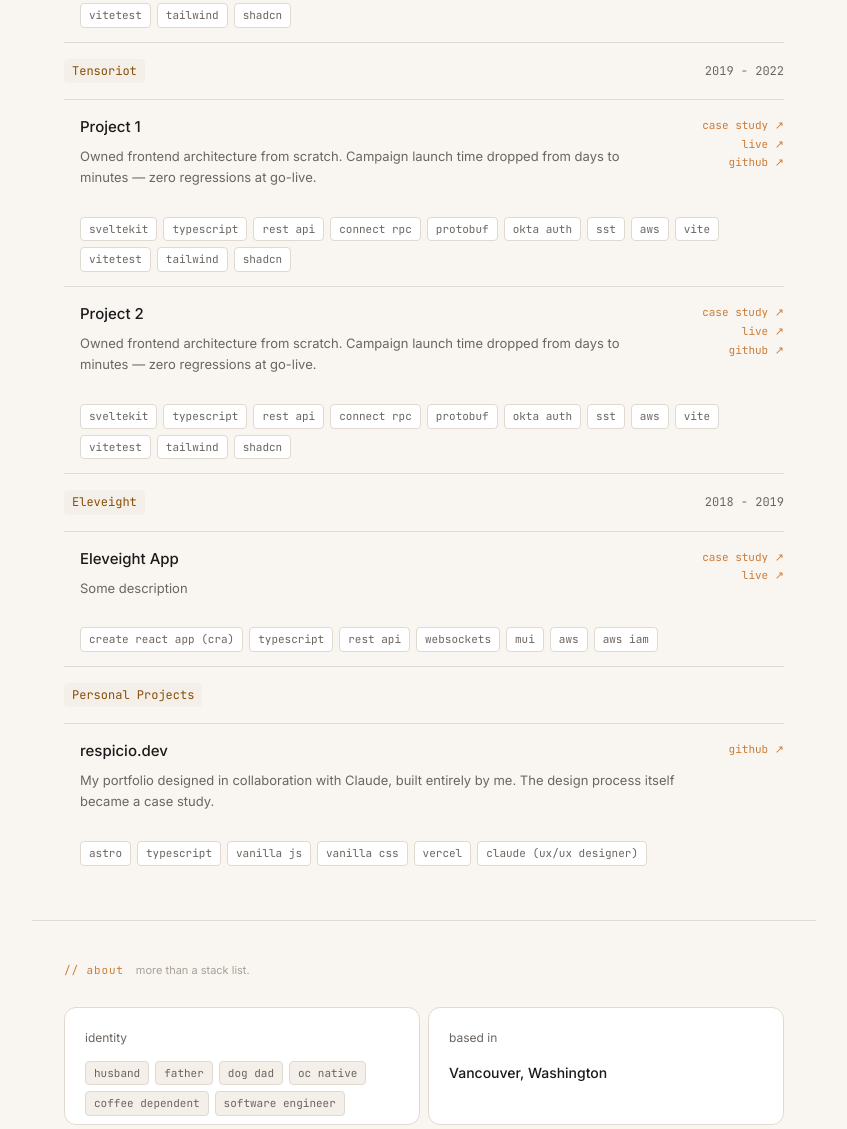
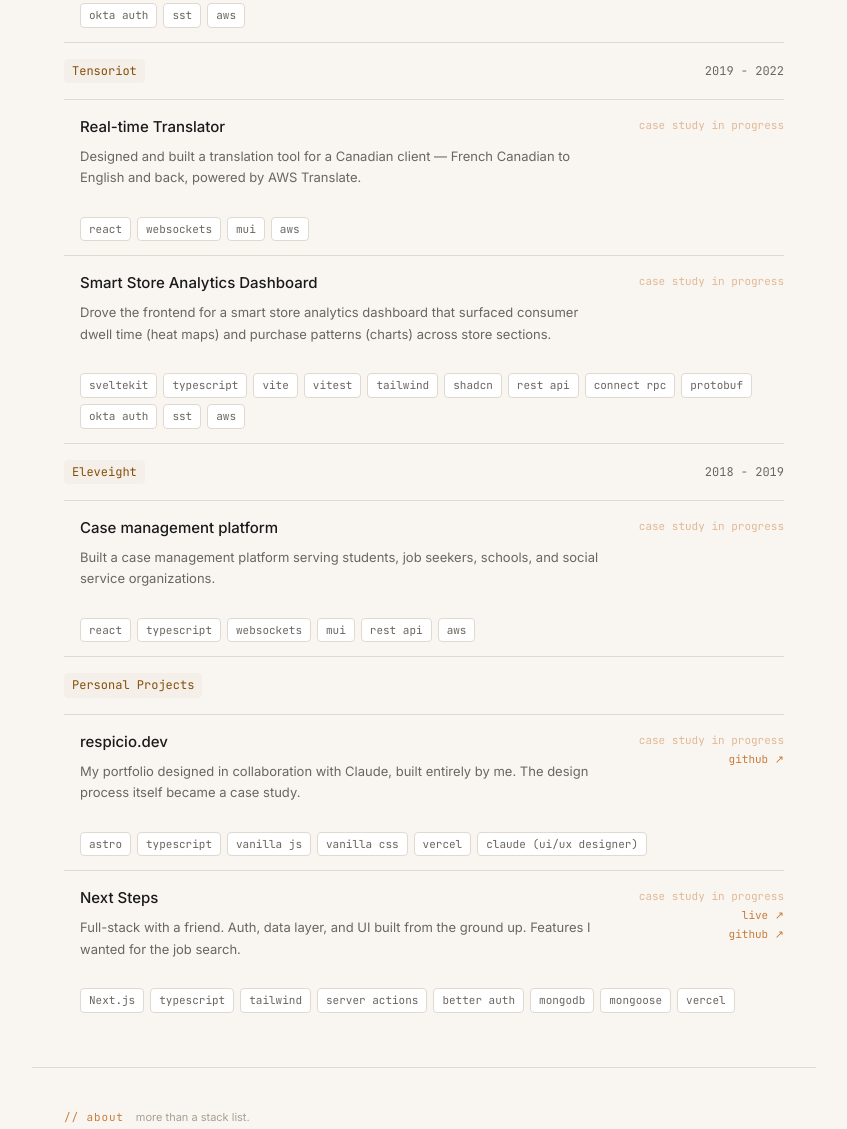
Before and after one commit to respici0/portfolio, an Astro site: page / in a window 1280 px wide. Shown: the part 683-1812 px from the top of the page, without its empty margins (216-1063 px from the left). Built offline with nearby package versions, Linux system fonts and the light colour scheme; Astro itself is replaced by a stand-in of ours.

Commit message:
added my selected work

```diff
--- a/src/components/SelectedWork.astro
+++ b/src/components/SelectedWork.astro
@@ -6,7 +6,7 @@ type Project = {
   title: string;
   description: string;
   links: {
-    type: "case study" | "live" | "github";
+    type: "case study" | "case study in progress" | "live" | "github";
     url?: string;
   }[];
   tech: string[];
@@ -26,33 +26,25 @@ const projects: Projects[] = [
       {
         title: "Campaign Management Dashboard",
         description:
-          "Owned frontend architecture from scratch. Campaign launch time dropped from days to minutes — zero regressions at go-live.",
+          "Owned frontend architecture from scratch. Turned a multi-department campaign setup into a self-service workflow which dropped launch times from days to minutes.",
         links: [
           {
-            type: "case study",
-          },
-          {
-            type: "live",
-            url: "flkdsajf",
-          },
-          {
-            type: "github",
-            url: "lfskjfklsdjkf",
+            type: "case study in progress",
           },
         ],
         tech: [
           "sveltekit",
           "typescript",
+          "vite",
+          "vitest",
+          "tailwind",
+          "shadcn",
           "rest api",
           "connect rpc",
           "protobuf",
           "okta auth",
           "sst",
           "aws",
-          "vite",
-          "vitetest",
-          "tailwind",
-          "shadcn",
         ],
       },
     ],
@@ -62,67 +54,38 @@ const projects: Projects[] = [
     year: "2019 - 2022",
     projects: [
       {
-        title: "Project 1",
+        title: "Real-time Translator",
         description:
-          "Owned frontend architecture from scratch. Campaign launch time dropped from days to minutes — zero regressions at go-live.",
+          "Designed and built a translation tool for a Canadian client — French Canadian to English and back, powered by AWS Translate.",
         links: [
           {
-            type: "case study",
+            type: "case study in progress",
           },
+        ],
+        tech: ["react", "websockets", "mui", "aws"],
+      },
+      {
+        title: "Smart Store Analytics Dashboard",
+        description:
+          "Drove the frontend for a smart store analytics dashboard that surfaced consumer dwell time (heat maps) and purchase patterns (charts) across store sections.",
+        links: [
           {
-            type: "live",
-            url: "flkdsajf",
-          },
-          {
-            type: "github",
-            url: "lfskjfklsdjkf",
+            type: "case study in progress",
           },
         ],
         tech: [
           "sveltekit",
           "typescript",
+          "vite",
+          "vitest",
+          "tailwind",
+          "shadcn",
           "rest api",
           "connect rpc",
           "protobuf",
           "okta auth",
           "sst",
           "aws",
-          "vite",
-          "vitetest",
-          "tailwind",
-          "shadcn",
-        ],
-      },
-      {
-        title: "Project 2",
-        description:
-          "Owned frontend architecture from scratch. Campaign launch time dropped from days to minutes — zero regressions at go-live.",
-        links: [
-          {
-            type: "case study",
-          },
-          {
-            type: "live",
-            url: "flkdsajf",
-          },
-          {
-            type: "github",
-            url: "lfskjfklsdjkf",
-          },
-        ],
-        tech: [
-          "sveltekit",
-          "typescript",
-          "rest api",
-          "connect rpc",
-          "protobuf",
-          "okta auth",
-          "sst",
-          "aws",
-          "vite",
-          "vitetest",
-          "tailwind",
-          "shadcn",
         ],
       },
     ],
@@ -132,26 +95,15 @@ const projects: Projects[] = [
     year: "2018 - 2019",
     projects: [
       {
-        title: "Eleveight App",
-        description: "Some description",
+        title: "Case management platform",
+        description:
+          "Built a case management platform serving students, job seekers, schools, and social service organizations.",
         links: [
           {
-            type: "case study",
-          },
-          {
-            type: "live",
-            url: "flkdsajf",
+            type: "case study in progress",
           },
         ],
-        tech: [
-          "create react app (cra)",
-          "typescript",
-          "rest api",
-          "websockets",
-          "mui",
-          "aws",
-          "aws iam",
-        ],
+        tech: ["react", "typescript", "websockets", "mui", "rest api", "aws"],
       },
     ],
   },
@@ -163,12 +115,12 @@ const projects: Projects[] = [
         description:
           "My portfolio designed in collaboration with Claude, built entirely by me. The design process itself became a case study.",
         links: [
-          // {
-          //   type: "case study",
-          // },
+          {
+            type: "case study in progress",
+          },
           {
             type: "github",
-            url: "www.github.com/respici0/portfolio",
+            url: "https://github.com/respici0/portfolio",
           },
         ],
         tech: [
@@ -177,7 +129,35 @@ const projects: Projects[] = [
           "vanilla js",
           "vanilla css",
           "vercel",
-          "claude (ux/ux designer)",
+          "claude (ui/ux designer)",
+        ],
+      },
+      {
+        title: "Next Steps",
+        description:
+          "Full-stack with a friend. Auth, data layer, and UI built from the ground up. Features I wanted for the job search.",
+        links: [
+          {
+            type: "case study in progress",
+          },
+          {
+            type: "live",
+            url: "https://next-steps-amber.vercel.app",
+          },
+          {
+            type: "github",
+            url: "https://github.com/respici0/portfolio",
+          },
+        ],
+        tech: [
+          "Next.js",
+          "typescript",
+          "tailwind",
+          "server actions",
+          "better auth",
+          "mongodb",
+          "mongoose",
+          "vercel",
         ],
       },
     ],
@@ -209,7 +189,11 @@ const projects: Projects[] = [
               <div class="links">
                 {links.map(({ type, url }) =>
                   type === "case study" ? (
-                    <span class="project-link">case study ↗</span>
+                    <button class="project-link" id="case-study">
+                      case study ↗
+                    </button>
+                  ) : type === "case study in progress" ? (
+                    <span class="project-coming-soon">{type}</span>
                   ) : (
                     <a class="project-link" href={url} target="_blank">
                       {type} ↗
@@ -329,6 +313,17 @@ const projects: Projects[] = [
     padding: 0;
   }
 
+  .project-coming-soon {
+    font-family: var(--font-mono);
+    font-size: 11px;
+    color: var(--accent);
+    text-decoration: none;
+    border: none;
+    background: none;
+    padding: 0;
+    opacity: 0.5;
+  }
+
   .project-link:hover {
     color: var(--accent-hover);
   }
```
